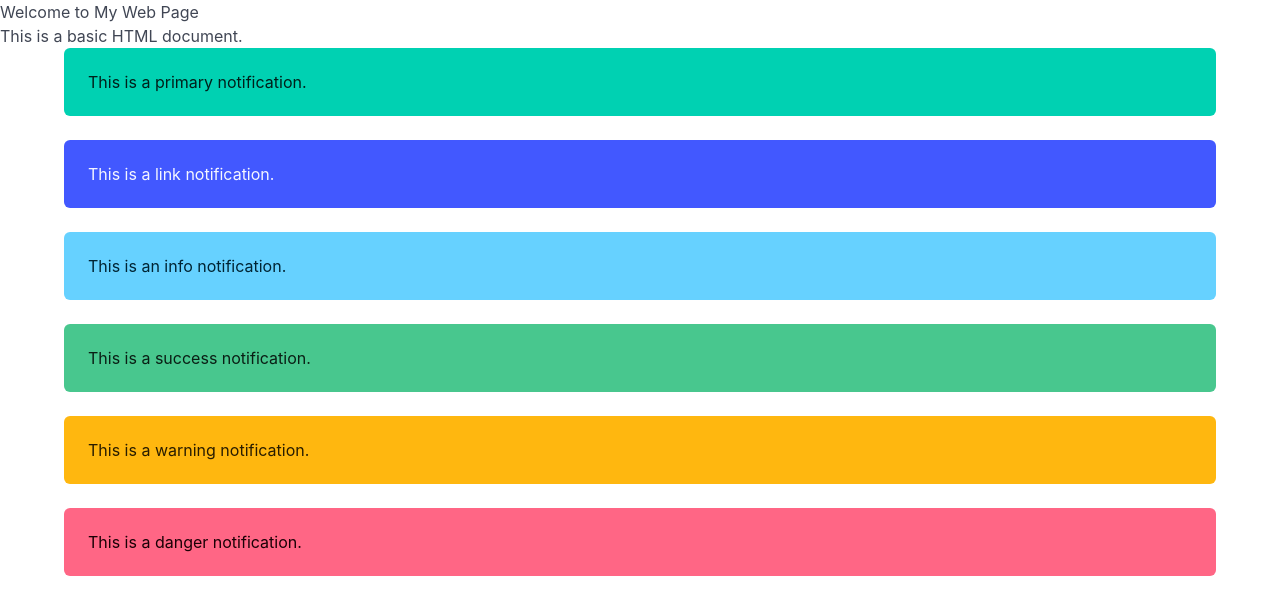
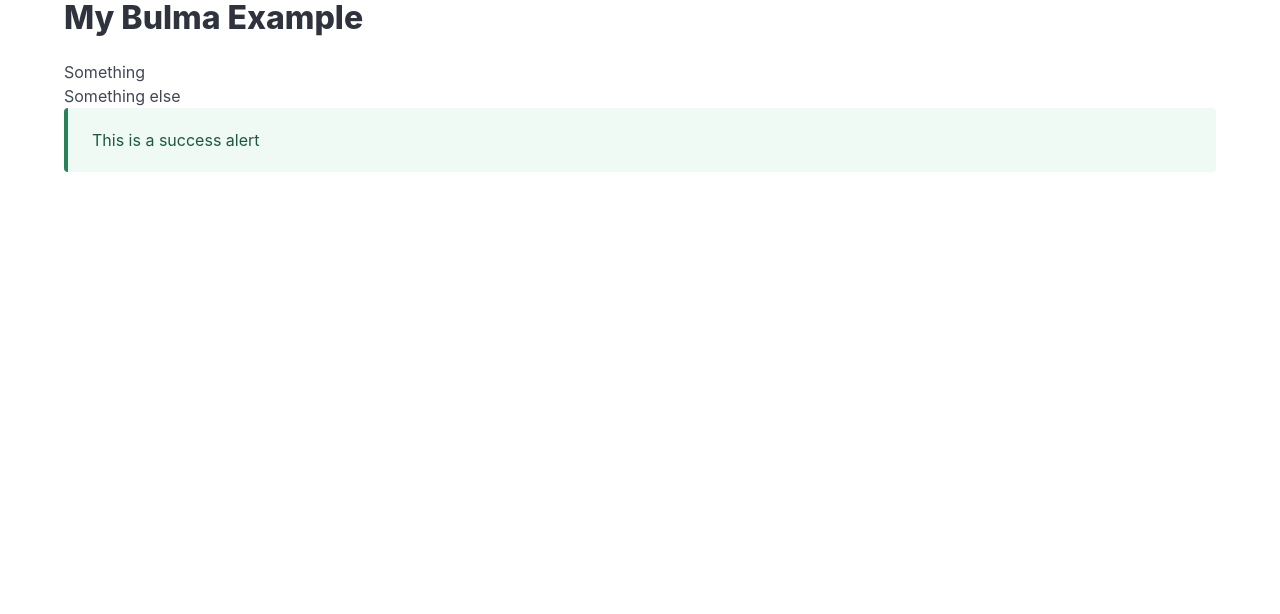
Before and after one commit to ndg8743/WSP-Class-Fall2024, a plain HTML site: page no-framework/bulma.html in a window 1280 px wide. Drawn offline with nearby package versions, Linux system fonts and the light colour scheme.

Commit message:
Day1 Corrections

```diff
--- a/no-framework/bulma.html
+++ b/no-framework/bulma.html
@@ -1,30 +1,32 @@
 <!DOCTYPE html>
-<html>
+<html lang="en">
+
 <head>
+    <meta charset="UTF-8">
+    <meta name="viewport" content="width=device-width, initial-scale=1.0">
     <title>Document</title>
     <link rel="stylesheet" href="https://cdn.jsdelivr.net/npm/bulma@1.0.2/css/bulma.min.css">
 </head>
+
 <body>
-    <h1>Welcome to My Web Page</h1>
-    <p>This is a basic HTML document.</p>
     <div class="container">
-        <div class="notification is-primary">
-            This is a primary notification.
+        <h1 class="title">My Bulma Example</h1>
+
+        <ul class="list">
+            <li class="item">Something</li>
+            <li class="item">Something else</li>
+            <li class="item"></li>
+            <li class="item"></li>
+            <li class="item"></li>
+            <li class="item"></li>
+        </ul>
+        <div class="message is-success">
+            <div class="message-body">This is a success alert</div>
+
         </div>
-        <div class="notification is-link">
-            This is a link notification.
-        </div>
-        <div class="notification is-info">
-            This is an info notification.
-        </div>
-        <div class="notification is-success">
-            This is a success notification.
-        </div>
-        <div class="notification is-warning">
-            This is a warning notification.
-        </div>
-        <div class="notification is-danger">
-            This is a danger notification.
-        </div>
+    </div>
+
+
 </body>
+
 </html>
```
